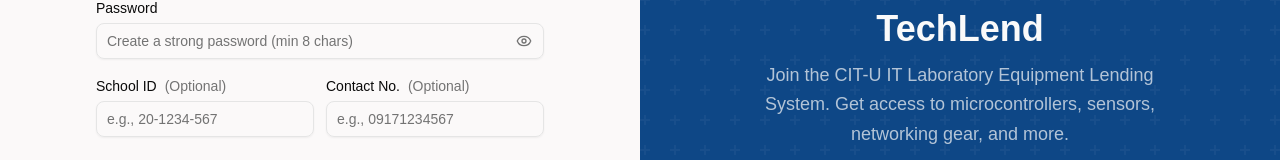
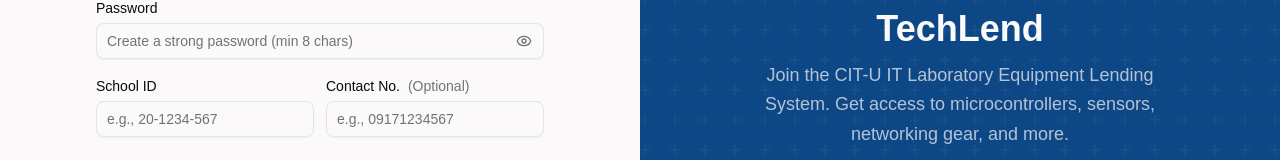
Before and after one commit to renzymigz/IT342-Migallos-TechLend, a React (Vite) app in the folder web/: page /register in a window 1280 px wide. Shown: the part 365-525 px from the top of the page. Built offline with nearby package versions, Linux system fonts and the light colour scheme.

Commit message:
feat(web): add registration success message and make School ID required

```diff
--- a/web/src/pages/Register.jsx
+++ b/web/src/pages/Register.jsx
@@ -13,6 +13,7 @@
   const { register } = useAuth()
   const [showPassword, setShowPassword] = useState(false)
   const [error, setError] = useState("")
+  const [success, setSuccess] = useState("")
   const [isLoading, setIsLoading] = useState(false)
 
   const [formData, setFormData] = useState({
@@ -31,10 +32,12 @@
   const handleSubmit = async (e) => {
     e.preventDefault()
     setError("")
+    setSuccess("")
     setIsLoading(true)
     try {
       await register(formData)
-      navigate("/login")
+      setSuccess("Account created successfully! Redirecting to login...")
+      setTimeout(() => navigate("/login"), 2000)
     } catch (err) {
       const apiError = err.response?.data?.error
       const msg = apiError?.message || "Registration failed. Please try again."
@@ -66,6 +69,11 @@
             {error && (
               <div className="rounded-lg border border-destructive/50 bg-destructive/10 px-4 py-3 text-sm text-destructive">
                 {error}
+              </div>
+            )}
+            {success && (
+              <div className="rounded-lg border border-green-500/50 bg-green-500/10 px-4 py-3 text-sm text-green-700 dark:text-green-400">
+                {success}
               </div>
             )}
 
@@ -115,10 +123,8 @@
             {/* Optional Fields */}
             <div className="grid grid-cols-2 gap-3">
               <div className="flex flex-col gap-2">
-                <Label htmlFor="reg-school-id">
-                  School ID <span className="text-muted-foreground font-normal">(Optional)</span>
-                </Label>
-                <Input id="reg-school-id" name="schoolId" placeholder="e.g., 20-1234-567" value={formData.schoolId} onChange={handleChange} />
+                <Label htmlFor="reg-school-id">School ID</Label>
+                <Input id="reg-school-id" name="schoolId" placeholder="e.g., 20-1234-567" value={formData.schoolId} onChange={handleChange} required />
               </div>
               <div className="flex flex-col gap-2">
                 <Label htmlFor="reg-contact">
```
